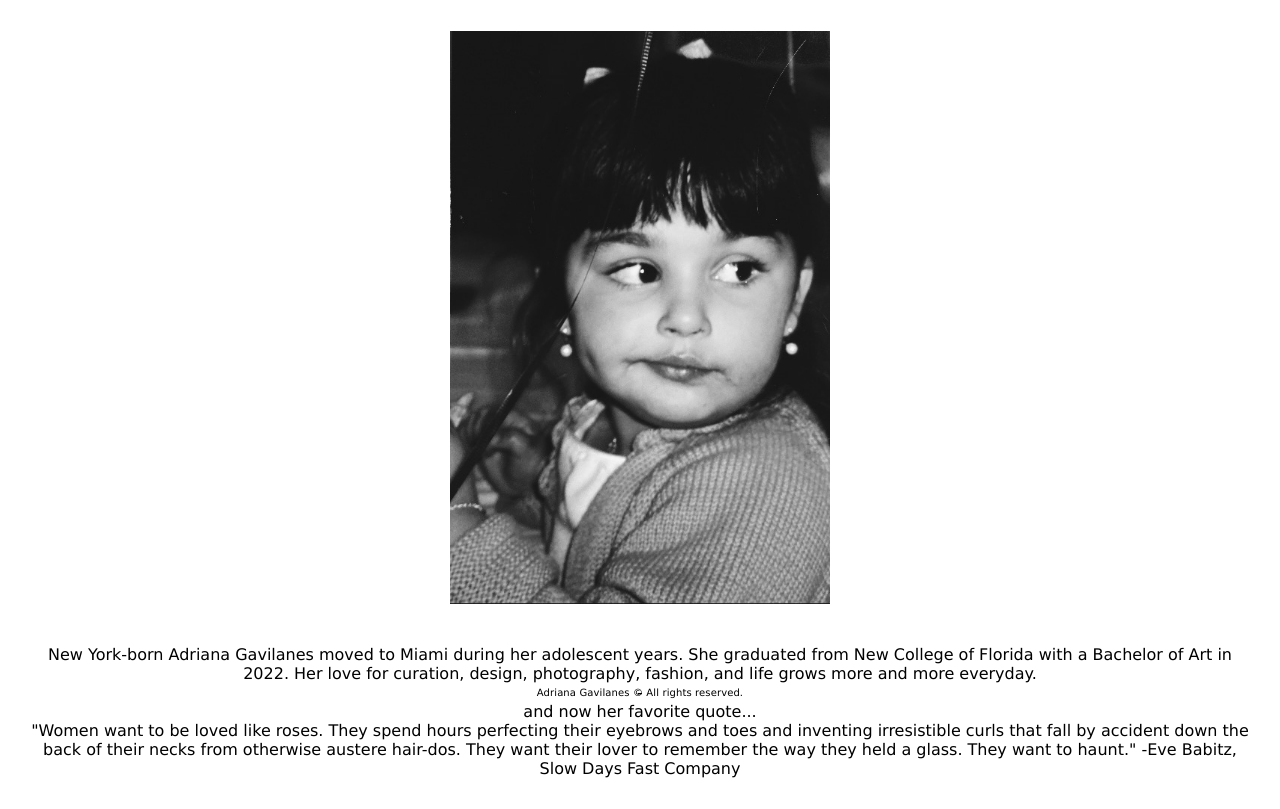
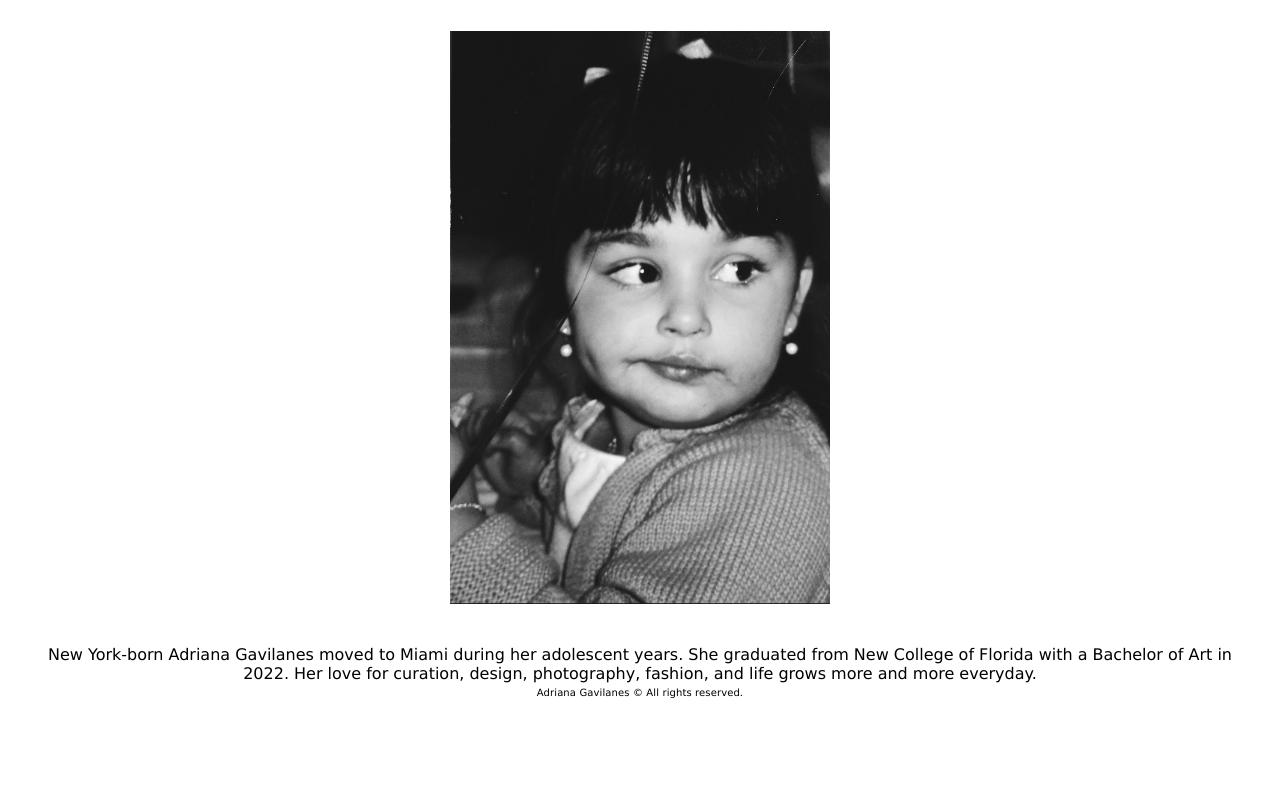
Before and after one commit to adrigavi2/adrigavi2-github.io, a plain HTML site: page about.html in a window 1280 px wide. Shown: the part 93-902 px from the top of the page. After the commit the page ends 807 px from the top, so only its background shows below. Drawn offline with Linux system fonts and the light colour scheme.

Commit message:
Update about.html

```diff
--- a/about.html
+++ b/about.html
@@ -16,12 +16,7 @@
     <p>
         New York-born Adriana Gavilanes moved to Miami during her adolescent years. She graduated from New College of Florida with a Bachelor of Art in 2022. Her love for curation, design, photography, fashion, and life grows more and more everyday.
         <br>
-       -
-       <br>
-       and now her favorite quote...
-       <br>
-        "Women want to be loved like roses. They spend hours perfecting their eyebrows and toes and inventing irresistible curls that fall by accident down the back of their necks from otherwise austere hair-dos. They want their lover to remember the way they held a glass. They want to haunt." -Eve Babitz, Slow Days Fast Company
-    </p>
+  </p>
 <footer class="footer">
     <div class="footer-text">Adriana Gavilanes © All rights reserved.</div>
 </footer>
```
